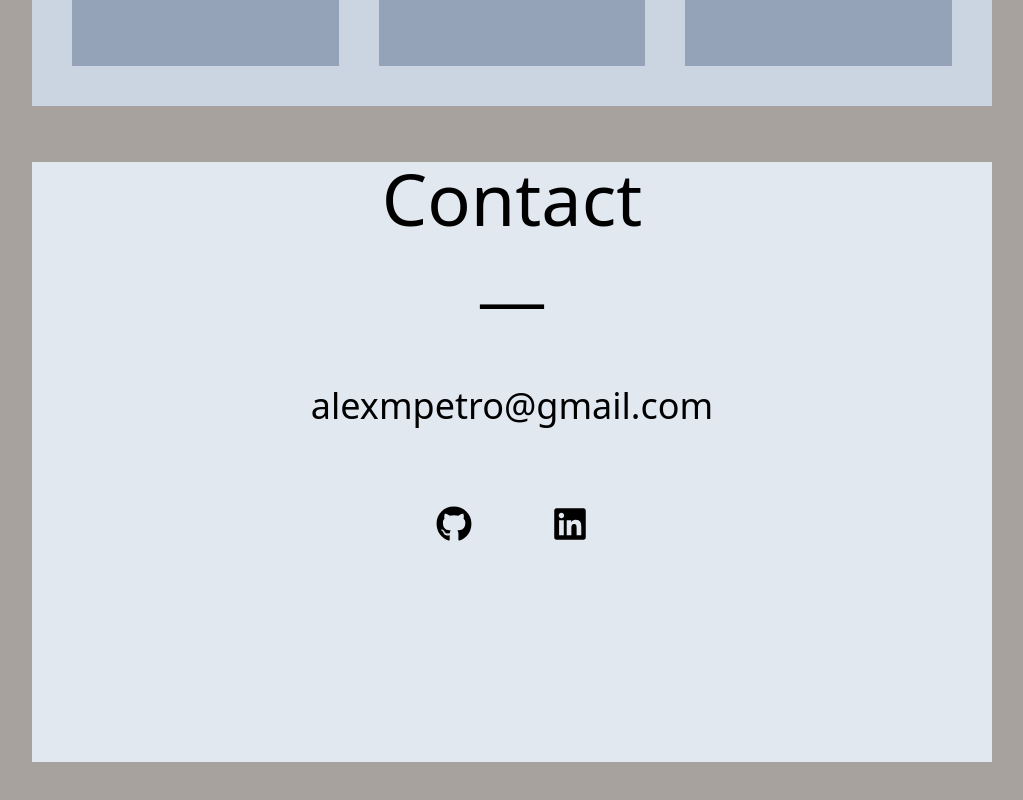
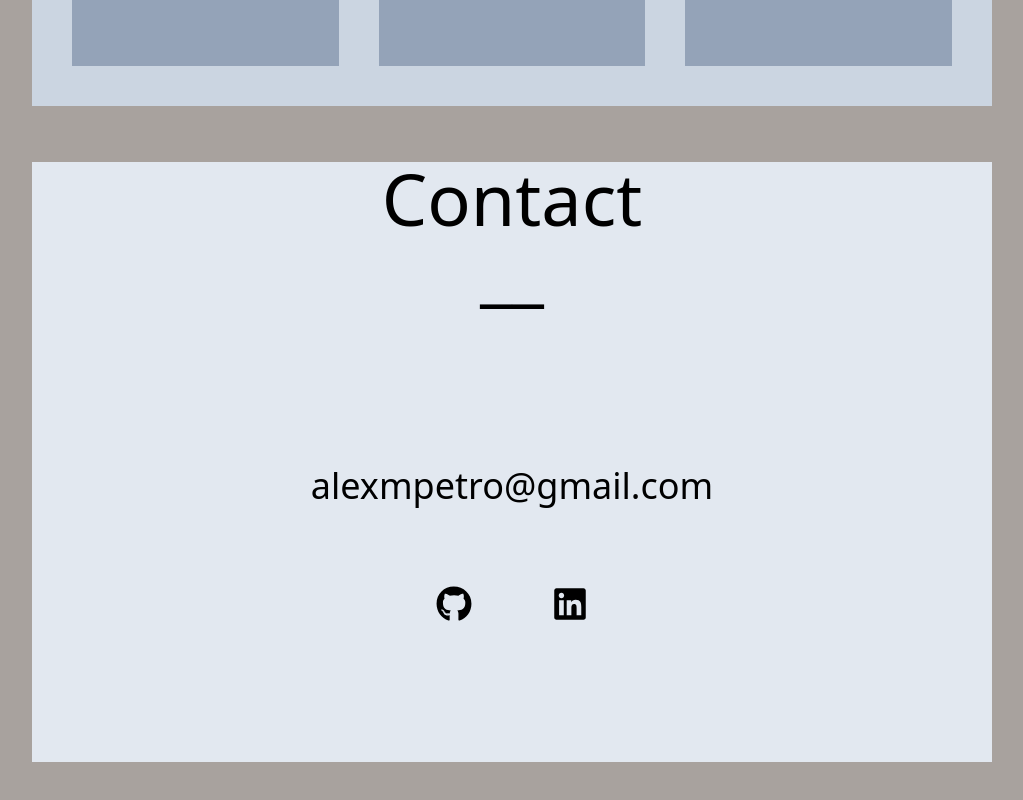
Before and after one commit to justatoaster47/portfolio_site, a Next.js app: page / in a window 1280 px wide. Shown: the part 2338-3138 px from the top of the page, without its empty margins (128-1151 px from the left). Built offline with nearby package versions, Linux system fonts and the light colour scheme.

Commit message:
fixed contact page

```diff
--- a/pages/Contact.js
+++ b/pages/Contact.js
@@ -20,6 +20,8 @@ const Contact = () => {
         __
         </h1>
 
+        <div className='flex-col justify-center items-center p-20 text-4xl'>
+
 
 
         <div  className='flex justify-center items-center p-20 text-4xl pt-20'>
@@ -38,6 +40,7 @@ const Contact = () => {
           </div>
         </div>
 
+      </div>
 
     </div>
   )
```
